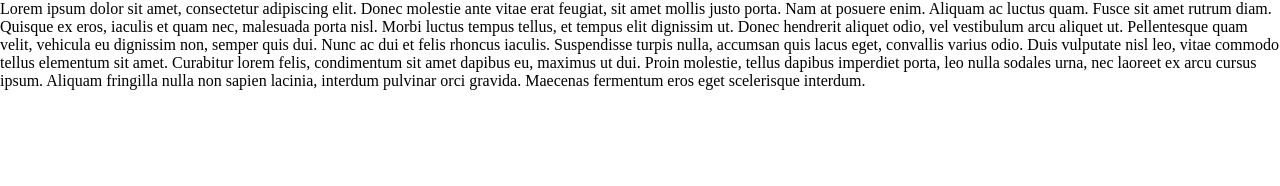
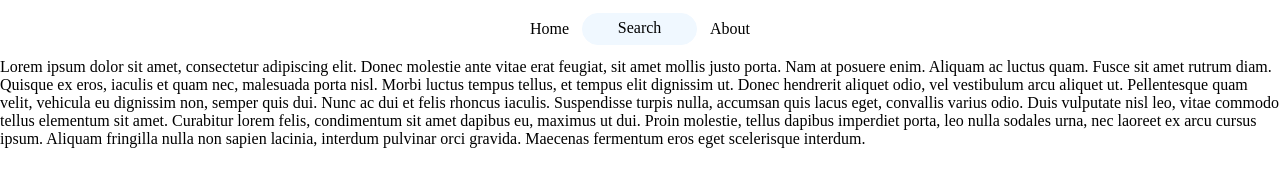
Before and after one commit to EmperorOwl/Personal-Website, a plain HTML site: page index.html in a window 1280 px wide. Drawn offline with Linux system fonts and the light colour scheme; a web font is replaced by a local one.

Commit message:
Add navigation bar

```diff
--- a/index.html
+++ b/index.html
@@ -14,6 +14,9 @@
         <link rel="stylesheet" href="main.css" />
         <script src="script.js"></script>
 
+        <link rel="stylesheet" href="https://fonts.googleapis.com/css?family=Roboto+Condensed">
+        <link rel="stylesheet" href="https://fonts.googleapis.com/css?family=Solway" >
+
     </head>
 
     <body>
@@ -24,6 +27,24 @@
 
         <div id="content">
 
+            <div id="navBar">
+
+                <a href="home.html">Home</a>
+
+                <div id="search" onmouseenter="showDropdown()" onmouseleave="hideDropdown()">
+                    <input id="searchBar" type="text" placeholder="Search" onkeyup="showDropdown(); filterSearchItems()">
+                    <div id="dropdown">
+                        <a href="contact.html">Contact</a>
+                        <a href="projects.html">Projects</a>
+                        <a href="https://github.com/EmperorOwl">Github</a>
+                        <a href="https://emperorowl.gitbook.io/das/">DAS</a>
+                    </div>
+                </div>
+
+                <a href="about.html">About</a>
+
+            </div>
+
             <p>Lorem ipsum dolor sit amet, consectetur adipiscing elit. Donec molestie ante vitae erat feugiat, sit amet mollis justo porta. Nam at posuere enim. Aliquam ac luctus quam. Fusce sit amet rutrum diam. Quisque ex eros, iaculis et quam nec, malesuada porta nisl. Morbi luctus tempus tellus, et tempus elit dignissim ut. Donec hendrerit aliquet odio, vel vestibulum arcu aliquet ut. Pellentesque quam velit, vehicula eu dignissim non, semper quis dui. Nunc ac dui et felis rhoncus iaculis. Suspendisse turpis nulla, accumsan quis lacus eget, convallis varius odio. Duis vulputate nisl leo, vitae commodo tellus elementum sit amet. Curabitur lorem felis, condimentum sit amet dapibus eu, maximus ut dui. Proin molestie, tellus dapibus imperdiet porta, leo nulla sodales urna, nec laoreet ex arcu cursus ipsum. Aliquam fringilla nulla non sapien lacinia, interdum pulvinar orci gravida. Maecenas fermentum eros eget scelerisque interdum.</p>
 
         </div>
--- a/main.css
+++ b/main.css
@@ -1,5 +1,87 @@
+/*
+
+SHORTHAND PROPERTIES
+--------------------
+padding: {top} {right} {bottom} {left}
+padding: {top & bottom} {left & right}
+border: {width} {syle} {color}
+border-radius: {top left} {top right} {bottom right} {bottom left}
+
+*/
+
 body, h1, h2, h3, h4, h5, h6, hr, p {
-    margin: 0;
+    margin: 0; /* remove default margin */
+}
+
+#navBar {
+    width: 100vw;
+    height: 4.5vw;
+    padding: 1.5vw;
+    box-sizing: border-box;
+    display: flex;
+    justify-content: center;
+    align-items: center;
+}
+
+#navBar a {
+    color: black;
+    font-family: "Solway";
+    font-size: 1.25vw;
+    line-height: 1.25vw;
+    text-decoration: none; /* remove default underline */
+}
+
+#navBar a:hover {
+    color: lightskyblue;
+}
+
+#search {
+    display: inline-block;
+    position: relative;
+    margin: 0vw 1vw;
+}
+
+#searchBar {
+    width: 9vw;
+    height: 2.5vw;
+    background-color: aliceblue;
+    border: 0.1vw solid aliceblue;
+    border-radius: 5vw;
+    padding: 0vw 1vw;
+    box-sizing: border-box;
+}
+
+#searchBar::placeholder {
+    color: black;
+    font-family: 'Solway';
+    font-size: 1.25vw;
+    text-align: center;
+}
+
+#searchBar.active {
+    width: 9vw;
+    outline: none; /* remove default outline */
+    border-radius: 1vw 1vw 0vw 0vw;
+    border-bottom: 0.1vw dashed black;
+}
+
+#dropdown {
+    width: 9vw;
+    display: none;
+    position: absolute;
+    background-color: aliceblue;
+    text-align: center;
+}
+
+#dropdown.show {
+    display: block;
+}
+
+#dropdown a {
+    display: block;
+    font-size: 1vw;
+    padding: 0.75vw;
+    border-bottom: 0.1vw dashed black;
 }
 
 #loader {
--- a/script.js
+++ b/script.js
@@ -16,3 +16,35 @@ window.onload = function () {
         1500 // 1500 ms = 1.5 s
     );
 };
+
+function showDropdown() {
+
+    "use strict";
+    document.getElementById("dropdown").classList.add("show");
+    document.getElementById("searchBar").classList.add("active");
+}
+
+function hideDropdown() {
+
+    "use strict";
+    document.getElementById("dropdown").classList.remove("show");
+    document.getElementById("searchBar").classList.remove("active");
+}
+
+function filterSearchItems() {
+
+    "use strict";
+    var searchBar = document.getElementById("searchBar"),
+        dropdown = document.getElementById("dropdown"),
+        userSearch = searchBar.value.toLowerCase(),
+        searchItems = dropdown.getElementsByTagName('a'),
+        i = 0;
+
+    for (i = 0; i < searchItems.length; i += 1) {
+        if (searchItems[i].textContent.toLowerCase().includes(userSearch)) {
+            searchItems[i].style.display = "";
+        } else {
+            searchItems[i].style.display = "none";
+        }
+    }
+}
```
